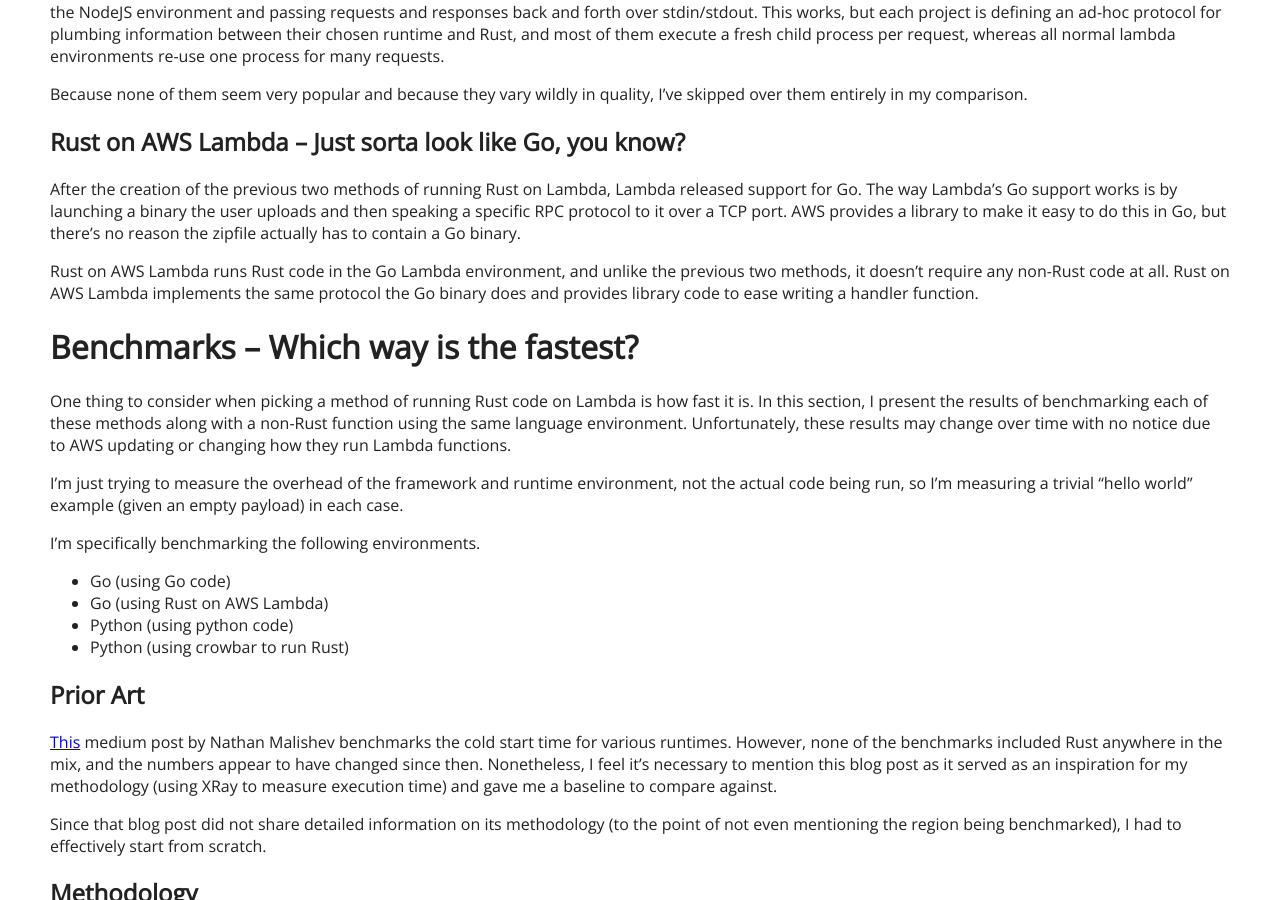
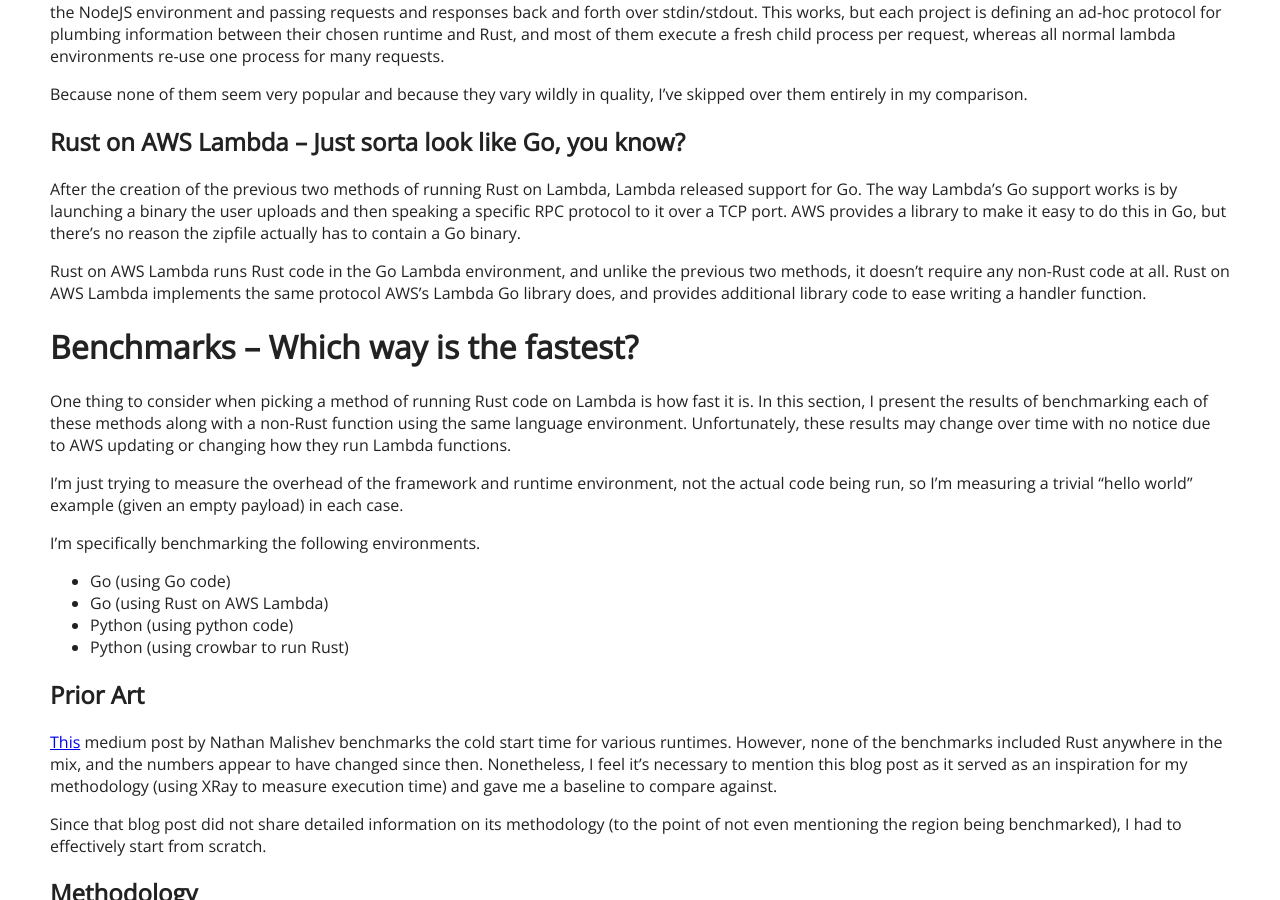
Before and after one commit to euank/euank.com, a Jekyll site: the page built from _posts/2018-09-12-rust-on-lambda.md, in a window 1280 px wide and 900 px high, scrolled down 656 px. Built offline with Jekyll 4.4.1, drawn with Linux system fonts in a browser that asks for light colours.

Commit message:
Minor wording tweaks

```diff
--- a/_posts/2018-09-12-rust-on-lambda.md
+++ b/_posts/2018-09-12-rust-on-lambda.md
@@ -58,8 +58,8 @@
 
 Rust on AWS Lambda runs Rust code in the Go Lambda environment, and unlike the
 previous two methods, it doesn't require any non-Rust code at all. Rust on AWS
-Lambda implements the same protocol the Go binary does and provides library
-code to ease writing a handler function.
+Lambda implements the same protocol AWS's Lambda Go library does, and provides
+additional library code to ease writing a handler function.
 
 # Benchmarks -- Which way is the fastest?
 
```
